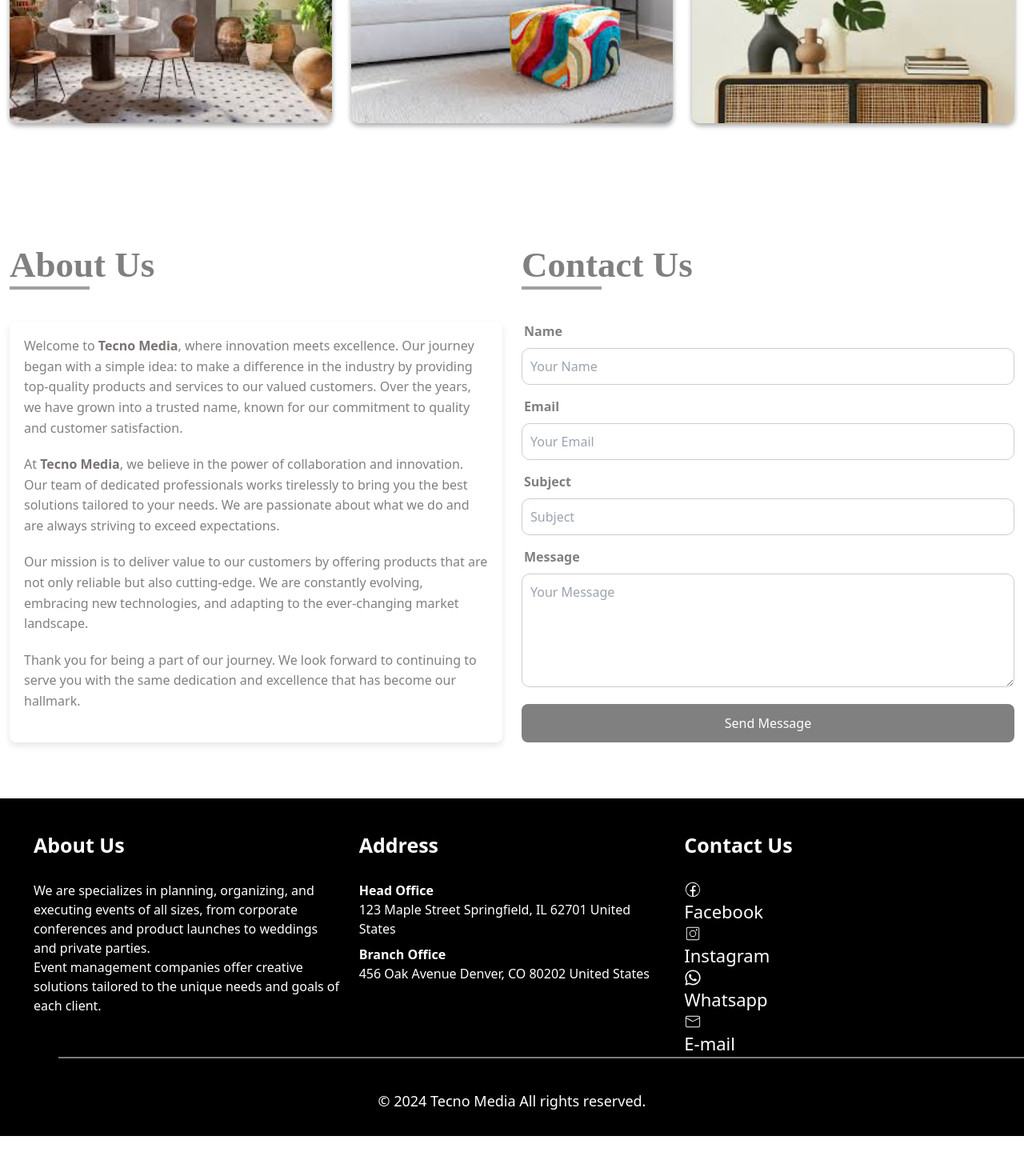
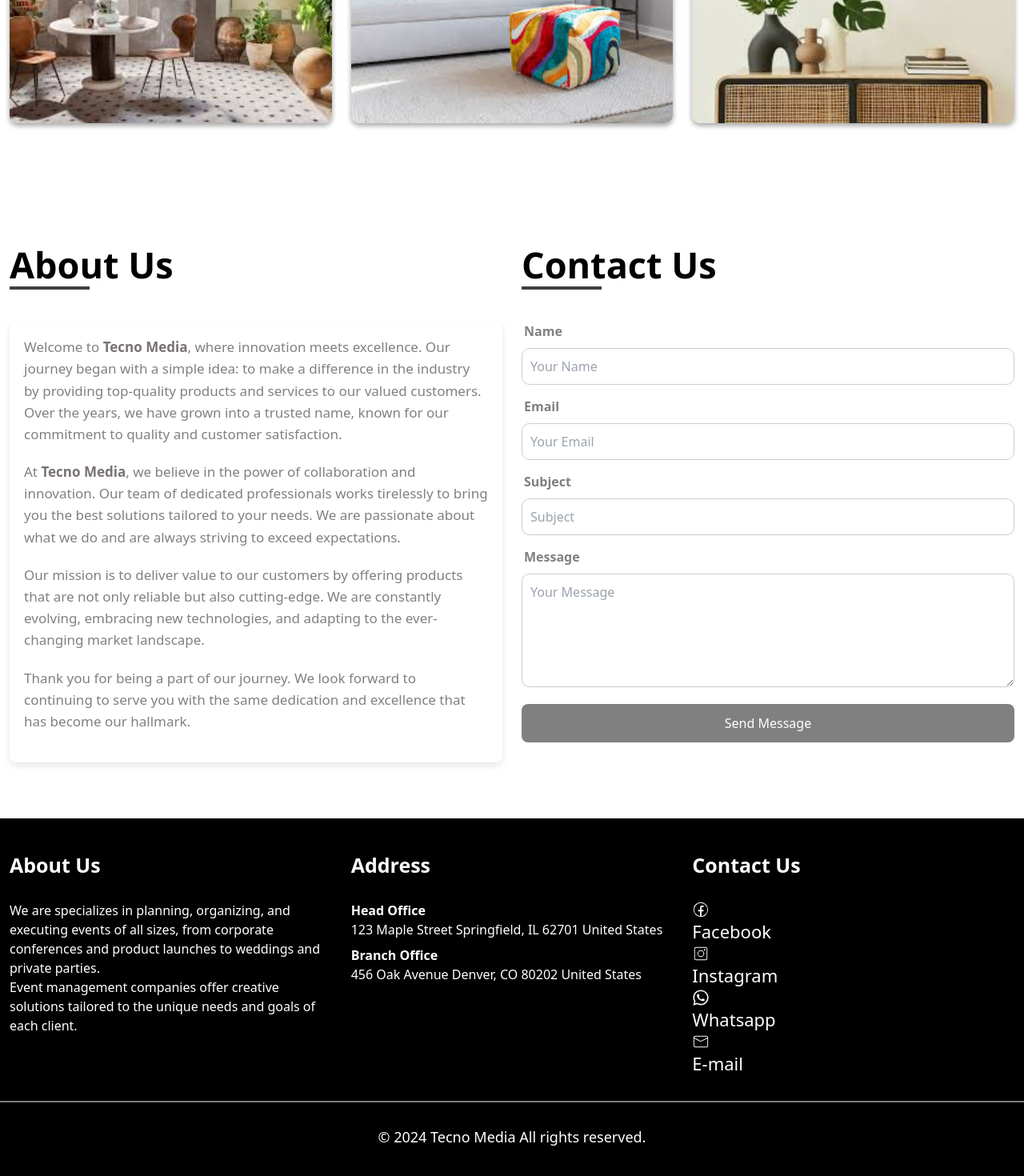
Before and after one commit to sarimsaleem/Tecno-Media, a React (Vite) app: page / in a window 1280 px wide. Shown: the part 5112-6582 px from the top of the page at 80% size. Before the commit the page ends 6532 px from the top, so only its background shows below. Built offline with nearby package versions, Linux system fonts and the light colour scheme.

Commit message:
footer and navbar changes

```diff
--- a/src/Components/About/about.css
+++ b/src/Components/About/about.css
@@ -3,14 +3,14 @@
 }
 
 .about-head {
-  color: grey;
+  color: black;
   font-weight: 700;
   font-size: 45px;
-  font-family: " Open Sans";
+  font-family: "Open Sans";
 }
 
 .first-hr {
-  border: 2px solid grey;
+  border: 2px solid rgb(0, 0, 0);
   margin: 0 0 40px;
   width: 100px;
   opacity: .75;
@@ -89,7 +89,7 @@
 
 .about-us-container p {
   margin-bottom: 20px;
-  font-size: 16px;
+  font-size: 17px;
   line-height: 1.6;
   color: grey;
 }
--- a/src/Components/Footer/Footer.jsx
+++ b/src/Components/Footer/Footer.jsx
@@ -20,10 +20,10 @@ const Footer = () => {
                         <ul>
                             <li className='li-head'>Address</li>
                             <li className='li-text1 my-2'><span>Head Office</span> <br />
-                            123 Maple Street Springfield, IL 62701
-                            United States</li>
+                                123 Maple Street Springfield, IL 62701
+                                United States</li>
                             <li className='li-text1 my-2'><span>Branch Office</span><br />
-                            456 Oak Avenue Denver, CO 80202 United States</li>
+                                456 Oak Avenue Denver, CO 80202 United States</li>
                         </ul>
                     </div>
                     <div className="col-md-4">
@@ -42,14 +42,14 @@ const Footer = () => {
                                     <FaWhatsapp /> Whatsapp
                                 </li>
                                 <li>
-                                <CiMail /> E-mail
+                                    <CiMail /> E-mail
                                 </li>
                             </div>
                         </ul>
                     </div>
                     <hr className='second-hr' />
                     <div className="copyRight">
-                    <p className='text-center'>&copy; 2024 Tecno Media All rights reserved.</p>
+                        <p className='text-center copyText'>&copy; 2024 Tecno Media All rights reserved.</p>
                     </div>
                 </div>
             </div>
--- a/src/Components/Footer/footer.css
+++ b/src/Components/Footer/footer.css
@@ -1,10 +1,10 @@
-.footer{
+.footer {
     background: black;
-    padding: 40px 30px 30px;
+    padding: 40px 0;
     display: flex;
 }
 
-.li-head{
+.li-head {
     color: white;
     list-style: none;
     font-size: 25px;
@@ -13,34 +13,44 @@
     margin-bottom: 25px;
 }
 
-.li-text{
+.li-text {
     color: white;
     list-style: none;
 
 }
 
-.li-text1{
+.li-text1 {
     color: white;
 }
+
 /* .icons-p{
     display: flex;
 } */
-.icons-p li{
+.icons-p li {
     margin: 0px 30px 0 0;
     list-style: none;
     color: white;
     font-size: 22px;
 }
-span{
+
+span {
     font-weight: 600;
 }
-.second-hr{
+
+.second-hr {
     border: 1px solid rgb(248, 244, 244);
-    margin: 0 43px 40px;
+    margin: 30px auto;
     opacity: .5;
-    width: 100%;
+    /* width: 100%; */
 }
-.copyRight p{
+
+.copyText {
     color: white;
     font-size: 18px;
+    margin: 0;
 }
+
+ul {
+    margin: 0;
+    padding: 0;
+}
--- a/src/Components/Navbar/Nav.css
+++ b/src/Components/Navbar/Nav.css
@@ -19,8 +19,9 @@ body, html {
     transition: background-color 0.3s;
 }
 .navbar.scrolled {
-    background-color: #ffffff;
-    box-shadow: 3px 3px 10px 5px #00000014;
+    background-color: #f8f9fa; /* Slightly lighter background */
+    box-shadow: 0 4px 12px rgba(0, 0, 0, 0.2); /* Enhanced shadow */
+    color: #000; /* Ensure text remains visible */
 }
 
 .navbar-nav {
```
Also changed, not shown: src/Components/Navbar/Header2.jsx (+0 -163 lines).
